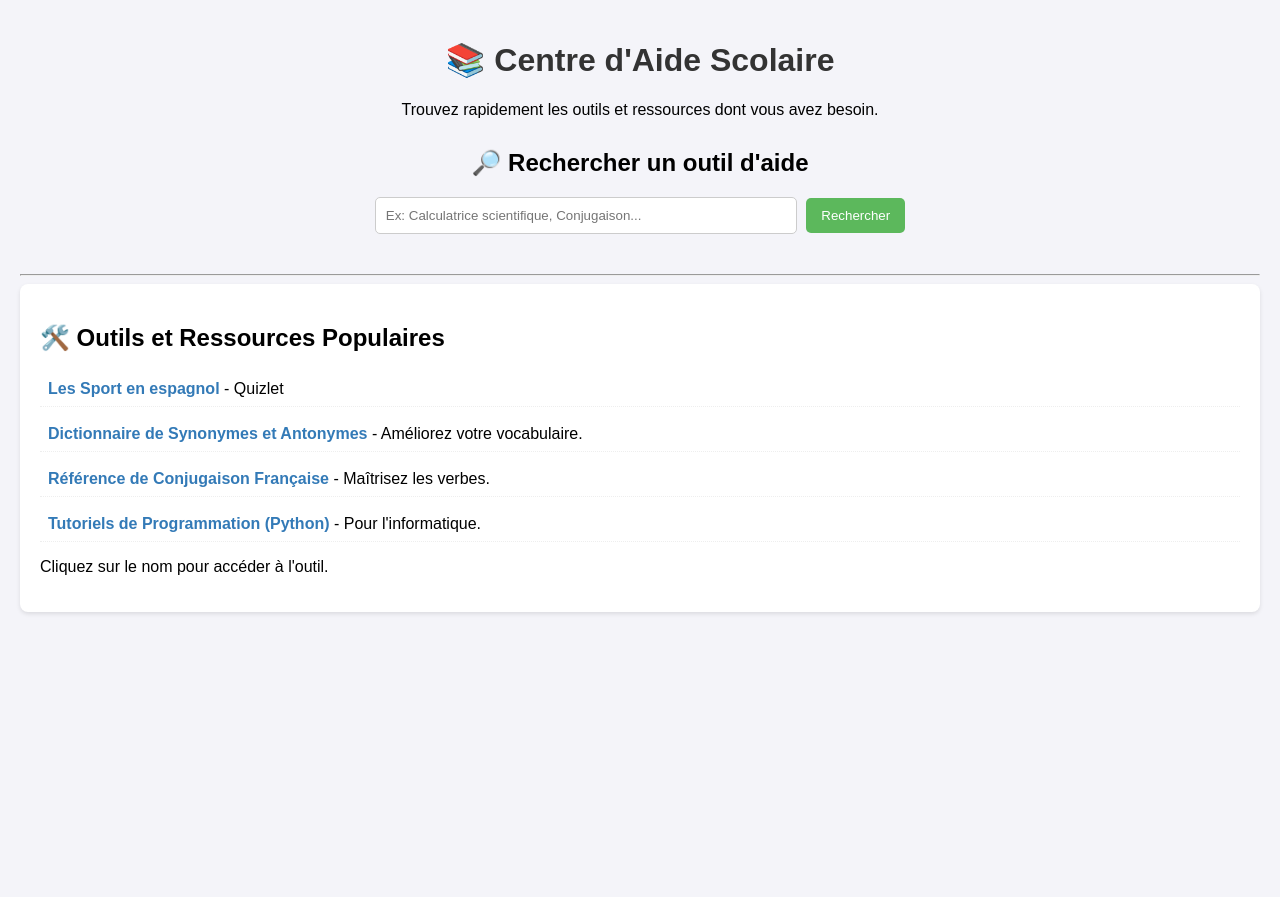
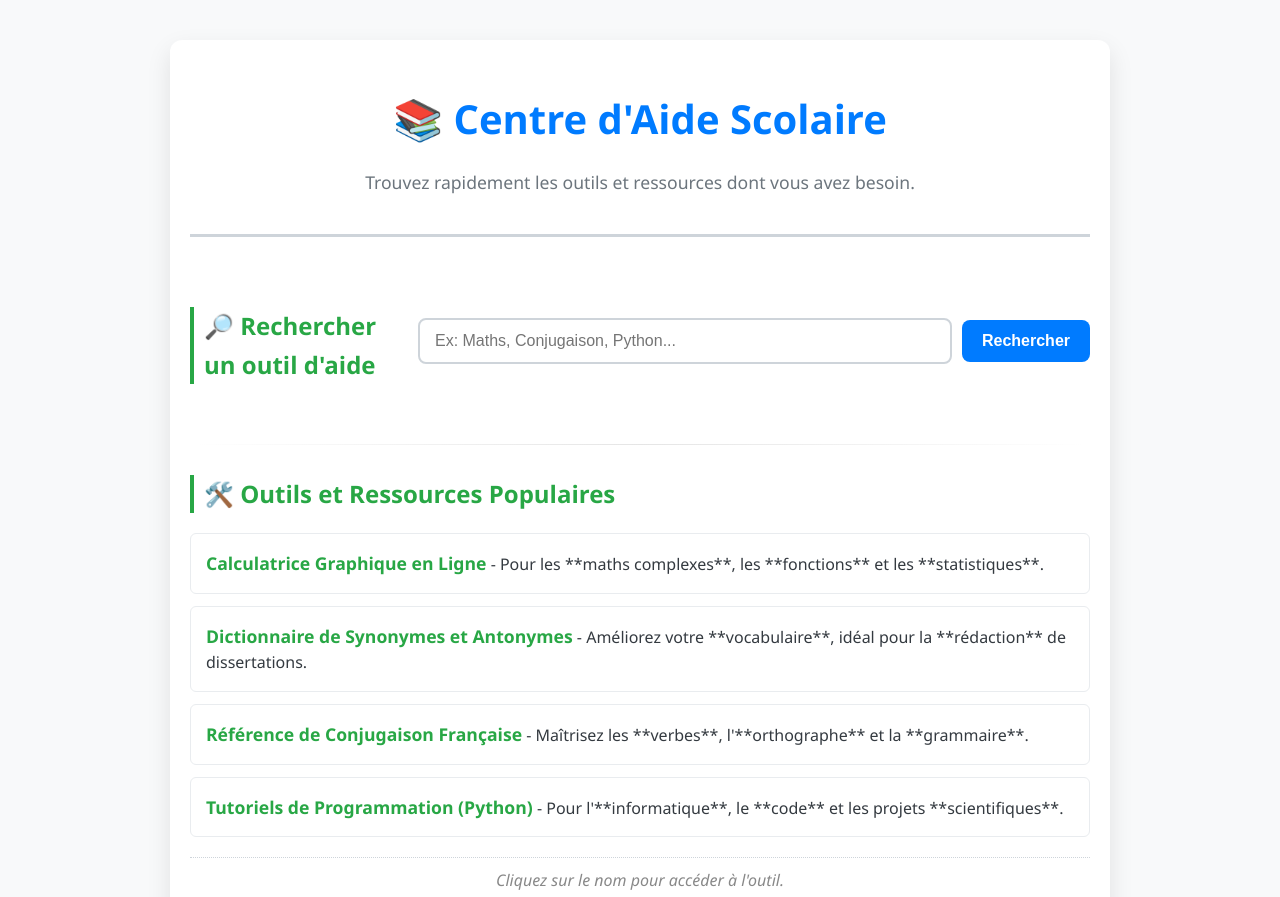
Before and after one commit to HelloProtect/HelpSchoolMe, a plain HTML site: page index.html in a window 1280 px wide. Shown: the top 897 px of the page. Before the commit the page ends 800 px from the top, so only its background shows below. Drawn offline with Linux system fonts and the light colour scheme.

Commit message:
Update index.html

```diff
--- a/index.html
+++ b/index.html
@@ -3,24 +3,149 @@
 <head>
     <meta charset="UTF-8">
     <meta name="viewport" content="width=device-width, initial-scale=1.0">
-    <title>Accueil | Aide Scolaire</title>
+    <title>Accueil | Centre d'Aide Scolaire</title>
+
     <style>
-        body { font-family: sans-serif; margin: 0; padding: 20px; background-color: #f4f4f9; }
-        header { text-align: center; margin-bottom: 30px; }
-        h1 { color: #333; }
-        #recherche { text-align: center; margin-bottom: 40px; }
-        input[type="text"] { padding: 10px; width: 60%; max-width: 400px; border: 1px solid #ccc; border-radius: 5px; }
-        button { padding: 10px 15px; background-color: #5cb85c; color: white; border: none; border-radius: 5px; cursor: pointer; margin-left: 5px;}
-        button:hover { background-color: #4cae4c; }
-        .ressources { background-color: white; padding: 20px; border-radius: 8px; box-shadow: 0 2px 4px rgba(0,0,0,0.1); }
-        .ressources ul { list-style: none; padding: 0; }
-        .ressources li { margin-bottom: 10px; padding: 8px; border-bottom: 1px dotted #eee; }
-        .ressources a { text-decoration: none; color: #337ab7; font-weight: bold; }
-        .ressources a:hover { text-decoration: underline; }
+        /* VARIABLES (Optionnel mais propre) */
+        :root {
+            --couleur-primaire: #007bff; /* Bleu vif pour les actions */
+            --couleur-secondaire: #28a745; /* Vert pour le succès/bouton */
+            --couleur-fond: #f8f9fa;
+            --couleur-texte: #343a40;
+            --couleur-bordure: #ced4da;
+        }
+
+        /* BASE ET TYPOGRAPHIE */
+        body {
+            font-family: 'Segoe UI', Tahoma, Geneva, Verdana, sans-serif;
+            margin: 0;
+            padding: 40px;
+            background-color: var(--couleur-fond);
+            color: var(--couleur-texte);
+            line-height: 1.6;
+        }
+
+        /* CONTENEUR PRINCIPAL */
+        .container {
+            max-width: 900px;
+            margin: auto;
+            padding: 20px;
+            background-color: white;
+            border-radius: 12px;
+            box-shadow: 0 10px 25px rgba(0, 0, 0, 0.1);
+        }
+
+        /* EN-TÊTE */
+        header {
+            text-align: center;
+            margin-bottom: 40px;
+            padding-bottom: 20px;
+            border-bottom: 3px solid var(--couleur-bordure);
+        }
+        h1 {
+            color: var(--couleur-primaire);
+            font-size: 2.5em;
+            margin-bottom: 5px;
+        }
+        header p {
+            color: #6c757d;
+            font-size: 1.1em;
+        }
+        h2 {
+            color: var(--couleur-secondaire);
+            border-left: 4px solid var(--couleur-secondaire);
+            padding-left: 10px;
+            margin-top: 30px;
+            margin-bottom: 20px;
+        }
+
+        /* BARRE DE RECHERCHE */
+        #recherche {
+            display: flex;
+            justify-content: center;
+            align-items: center;
+            gap: 10px;
+            margin-bottom: 40px;
+        }
+        input[type="text"] {
+            padding: 12px 15px;
+            width: 100%;
+            max-width: 500px;
+            border: 2px solid var(--couleur-bordure);
+            border-radius: 8px;
+            font-size: 1em;
+            transition: border-color 0.3s;
+        }
+        input[type="text"]:focus {
+            border-color: var(--couleur-primaire);
+            outline: none;
+            box-shadow: 0 0 0 3px rgba(0, 123, 255, 0.25);
+        }
+        button {
+            padding: 12px 20px;
+            background-color: var(--couleur-primaire);
+            color: white;
+            border: none;
+            border-radius: 8px;
+            cursor: pointer;
+            font-size: 1em;
+            font-weight: bold;
+            transition: background-color 0.3s, transform 0.1s;
+        }
+        button:hover {
+            background-color: #0056b3;
+        }
+        button:active {
+            transform: scale(0.98);
+        }
+
+        /* LISTE DES RESSOURCES */
+        #listeRessources {
+            list-style: none;
+            padding: 0;
+        }
+        #listeRessources li {
+            margin-bottom: 12px;
+            padding: 15px;
+            background-color: #ffffff;
+            border: 1px solid #e9ecef;
+            border-radius: 6px;
+            transition: background-color 0.2s, box-shadow 0.2s;
+        }
+        #listeRessources li:hover {
+            background-color: #e9f5ff;
+            box-shadow: 0 2px 8px rgba(0, 123, 255, 0.1);
+        }
+        #listeRessources a {
+            text-decoration: none;
+            color: var(--couleur-secondaire);
+            font-weight: 600;
+            font-size: 1.1em;
+            transition: color 0.2s;
+        }
+        #listeRessources a:hover {
+            color: var(--couleur-primaire);
+            text-decoration: underline;
+        }
+        .ressources p {
+            margin-top: 20px;
+            text-align: center;
+            font-style: italic;
+            color: #888;
+            padding-top: 10px;
+            border-top: 1px dotted var(--couleur-bordure);
+        }
+        hr {
+            border: 0;
+            height: 1px;
+            background-image: linear-gradient(to right, rgba(0, 0, 0, 0), rgba(0, 0, 0, 0.1), rgba(0, 0, 0, 0));
+            margin: 30px 0;
+        }
     </style>
 </head>
 <body>
 
+    <div class="container">
         <header>
             <h1>📚 Centre d'Aide Scolaire</h1>
             <p>Trouvez rapidement les outils et ressources dont vous avez besoin.</p>
@@ -28,7 +153,7 @@
 
         <div id="recherche">
             <h2>🔎 Rechercher un outil d'aide</h2>
-        <input type="text" id="barreRecherche" onkeyup="filtrerRessources()" placeholder="Ex: Calculatrice scientifique, Conjugaison..." aria-label="Barre de recherche">
+            <input type="text" id="barreRecherche" onkeyup="filtrerRessources()" placeholder="Ex: Maths, Conjugaison, Python..." aria-label="Barre de recherche">
             <button onclick="filtrerRessources()">Rechercher</button>
         </div>
 
@@ -38,54 +163,52 @@
             <h2>🛠️ Outils et Ressources Populaires</h2>
             <ul id="listeRessources">
                 <li>
-                <a href="https://quizlet.com/fr/1105490248/vocabulaire-espagnol-les-sport-flash-cards/" target="_blank">Les Sport en espagnol</a>
-                - Quizlet
+                    <a href="https://exemple.com/outil1" target="_blank">Calculatrice Graphique en Ligne</a>
+                    - Pour les **maths complexes**, les **fonctions** et les **statistiques**.
                 </li>
                 <li>
                     <a href="https://exemple.com/outil2" target="_blank">Dictionnaire de Synonymes et Antonymes</a>
-                - Améliorez votre vocabulaire.
+                    - Améliorez votre **vocabulaire**, idéal pour la **rédaction** de dissertations.
                 </li>
                 <li>
                     <a href="https://exemple.com/outil3" target="_blank">Référence de Conjugaison Française</a>
-                - Maîtrisez les verbes.
+                    - Maîtrisez les **verbes**, l'**orthographe** et la **grammaire**.
                 </li>
                 <li>
                     <a href="https://exemple.com/outil4" target="_blank">Tutoriels de Programmation (Python)</a>
-                - Pour l'informatique.
+                    - Pour l'**informatique**, le **code** et les projets **scientifiques**.
                 </li>
             </ul>
             <p>Cliquez sur le nom pour accéder à l'outil.</p>
         </div>
+    </div>
 
     <script>
-        // Fonction qui filtre la liste des ressources
         function filtrerRessources() {
-            // 1. Déclarer les variables et obtenir les éléments
-            let input, filtre, ul, li, a, i, txtValue;
+            let input, filtre, ul, li, i, txtValueNom, txtValueDesc;
 
-            // Récupère la valeur de la barre de recherche et la met en majuscule pour la comparaison
+            // 1. Récupération de l'entrée utilisateur et mise en majuscules
             input = document.getElementById('barreRecherche');
             filtre = input.value.toUpperCase();
 
-            // Récupère l'élément UL (la liste) et tous les éléments LI (les ressources)
             ul = document.getElementById('listeRessources');
             li = ul.getElementsByTagName('li');
 
-            // 2. Parcourir toutes les ressources (li) et masquer celles qui ne correspondent pas au filtre
+            // 2. Boucle à travers toutes les ressources
             for (i = 0; i < li.length; i++) {
-                // On cible le lien (a) dans le li, car il contient le nom de l'outil
-                a = li[i].getElementsByTagName('a')[0];
+                // A. Cible le nom de la ressource (le texte dans le <a>)
+                let a = li[i].getElementsByTagName('a')[0];
+                txtValueNom = a.textContent || a.innerText;
 
-                // On récupère le texte visible de la ressource
-                txtValue = a.textContent || a.innerText;
+                // B. Cible la description (tout le texte du <li> moins le texte du <a>)
+                let fullText = li[i].textContent || li[i].innerText;
+                txtValueDesc = fullText.replace(txtValueNom, '').trim();
 
-                // Si le texte de la ressource contient le filtre de recherche...
-                if (txtValue.toUpperCase().indexOf(filtre) > -1) {
-                    // ...on affiche la ressource
-                    li[i].style.display = "";
+                // 3. Vérification : Si le filtre correspond au Nom OU à la Description
+                if (txtValueNom.toUpperCase().indexOf(filtre) > -1 || txtValueDesc.toUpperCase().indexOf(filtre) > -1) {
+                    li[i].style.display = ""; // Afficher
                 } else {
-                    // ...sinon, on la masque
-                    li[i].style.display = "none";
+                    li[i].style.display = "none"; // Masquer
                 }
             }
         }
```
Lines whose indentation alone changed are shown as unchanged.
